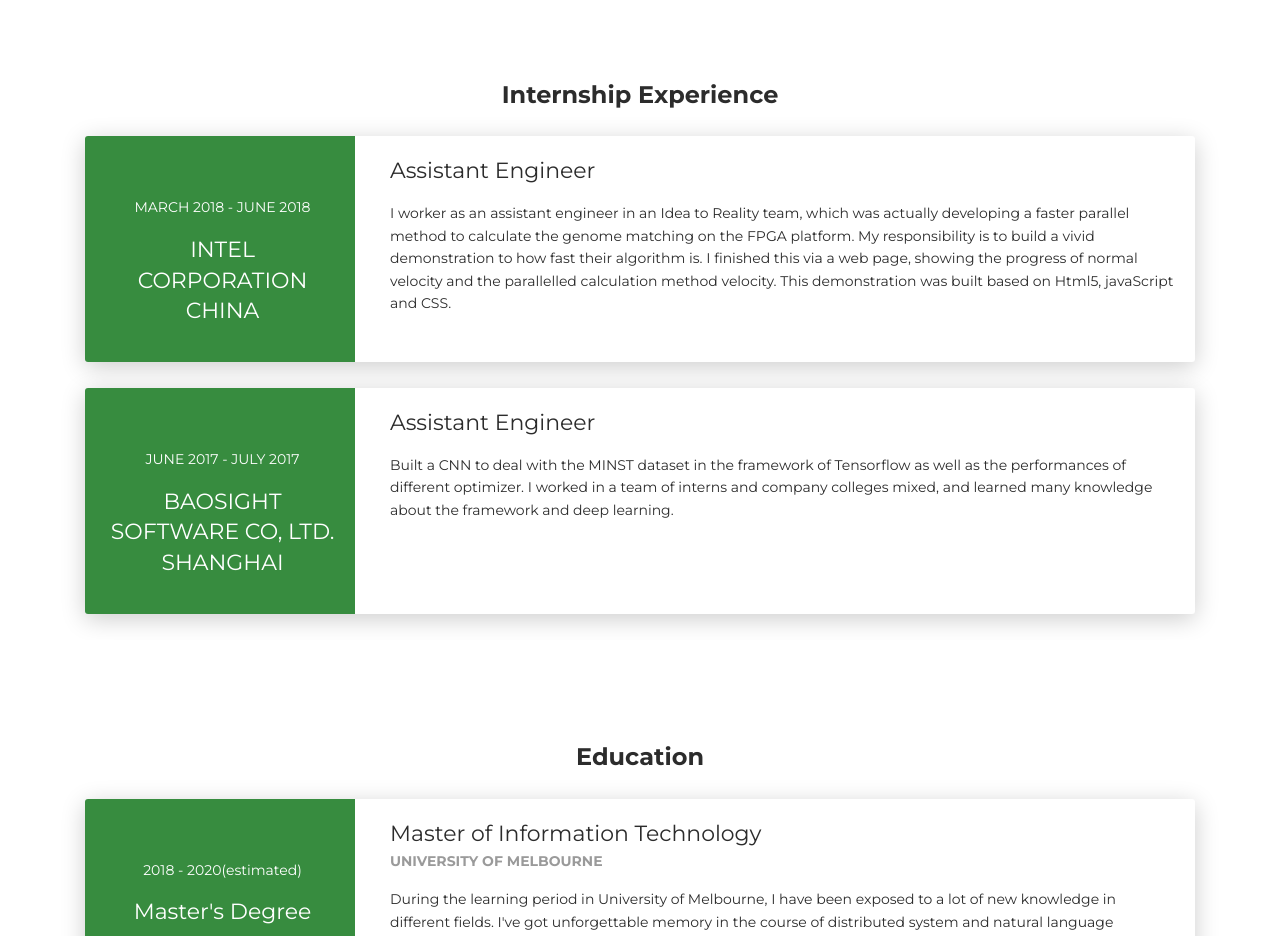
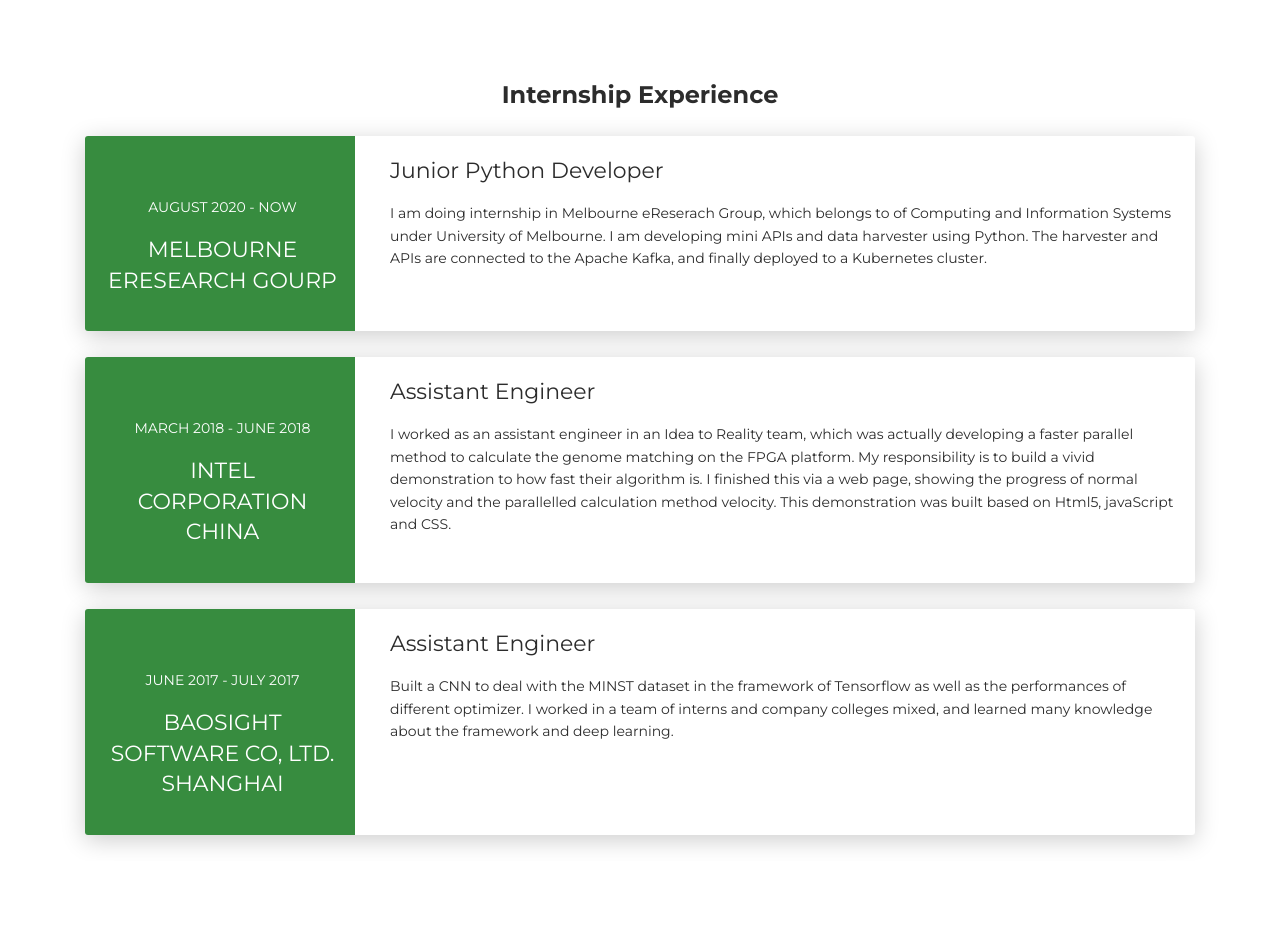
Before and after one commit to richarduuz/PrivateWeb, a plain HTML site: page creative-cv_free_1-0-2/index.html in a window 1280 px wide. Shown: the part 2440-3376 px from the top of the page. Drawn offline with Linux system fonts and the light colour scheme.

Commit message:
add new internship experience

```diff
--- a/creative-cv_free_1-0-2/index.html
+++ b/creative-cv_free_1-0-2/index.html
@@ -140,22 +140,6 @@
             </div>
           </div>
         </div>
-<!--        <div class="row">-->
-<!--          <div class="col-md-6">-->
-<!--            <div class="progress-container progress-primary"><span class="progress-badge">Bootstrap</span>-->
-<!--              <div class="progress">-->
-<!--                <div class="progress-bar progress-bar-primary" data-aos="progress-full" data-aos-offset="10" data-aos-duration="2000" role="progressbar" aria-valuenow="60" aria-valuemin="0" aria-valuemax="100" style="width: 75%;"></div><span class="progress-value">75%</span>-->
-<!--              </div>-->
-<!--            </div>-->
-<!--          </div>-->
-<!--          <div class="col-md-6">-->
-<!--            <div class="progress-container progress-primary"><span class="progress-badge">Photoshop</span>-->
-<!--              <div class="progress">-->
-<!--                <div class="progress-bar progress-bar-primary" data-aos="progress-full" data-aos-offset="10" data-aos-duration="2000" role="progressbar" aria-valuenow="60" aria-valuemin="0" aria-valuemax="100" style="width: 70%;"></div><span class="progress-value">70%</span>-->
-<!--              </div>-->
-<!--            </div>-->
-<!--          </div>-->
-<!--        </div>-->
       </div>
     </div>
   </div>
@@ -299,6 +283,22 @@
       <div class="row">
         <div class="col-md-3 bg-primary" data-aos="fade-right" data-aos-offset="50" data-aos-duration="500">
           <div class="card-body cc-experience-header">
+            <p>August 2020 - now</p>
+            <div class="h5">Melbourne eResearch Gourp</div>
+          </div>
+        </div>
+        <div class="col-md-9" data-aos="fade-left" data-aos-offset="50" data-aos-duration="500">
+          <div class="card-body">
+            <div class="h5">Junior Python Developer</div>
+            <p>I am doing internship in Melbourne eReserach Group, which belongs to of Computing and Information Systems under University of Melbourne. I am developing mini APIs and data harvester using Python. The harvester and APIs are connected to the Apache Kafka, and finally deployed to a Kubernetes cluster.</p>
+          </div>
+        </div>
+      </div>
+    </div>
+    <div class="card">
+      <div class="row">
+        <div class="col-md-3 bg-primary" data-aos="fade-right" data-aos-offset="50" data-aos-duration="500">
+          <div class="card-body cc-experience-header">
             <p>March 2018 - June 2018</p>
             <div class="h5">Intel Corporation China</div>
           </div>
@@ -306,7 +306,7 @@
         <div class="col-md-9" data-aos="fade-left" data-aos-offset="50" data-aos-duration="500">
           <div class="card-body">
             <div class="h5">Assistant Engineer</div>
-            <p>I worker as an assistant engineer in an Idea to Reality team, which was actually developing a faster parallel method to calculate the genome matching on the FPGA platform. My responsibility is to build a vivid demonstration to how fast their algorithm is. I finished this via a web page, showing the progress of normal velocity and the parallelled calculation method velocity. This demonstration was built based on Html5, javaScript and CSS.</p>
+            <p>I worked as an assistant engineer in an Idea to Reality team, which was actually developing a faster parallel method to calculate the genome matching on the FPGA platform. My responsibility is to build a vivid demonstration to how fast their algorithm is. I finished this via a web page, showing the progress of normal velocity and the parallelled calculation method velocity. This demonstration was built based on Html5, javaScript and CSS.</p>
           </div>
         </div>
       </div>
```
